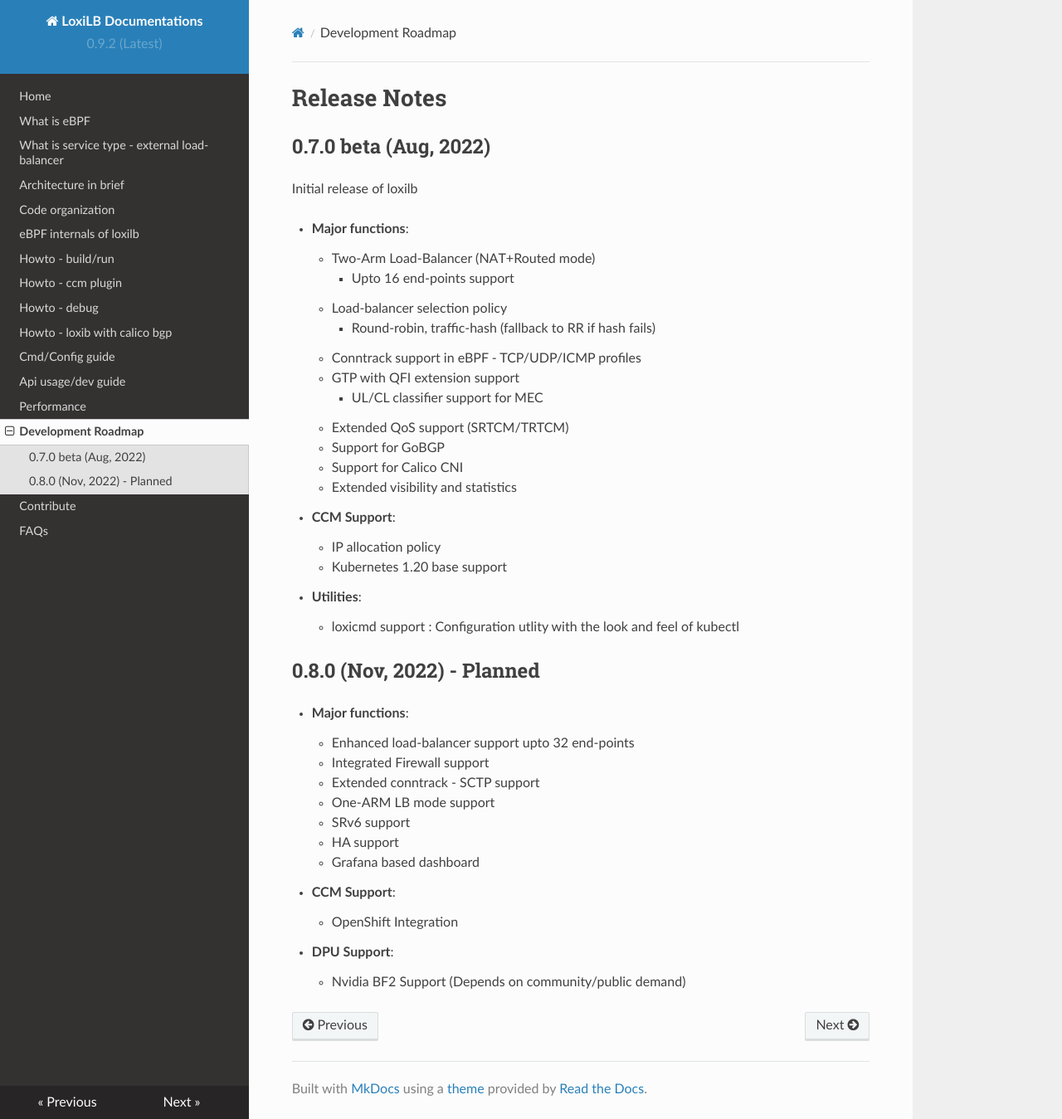
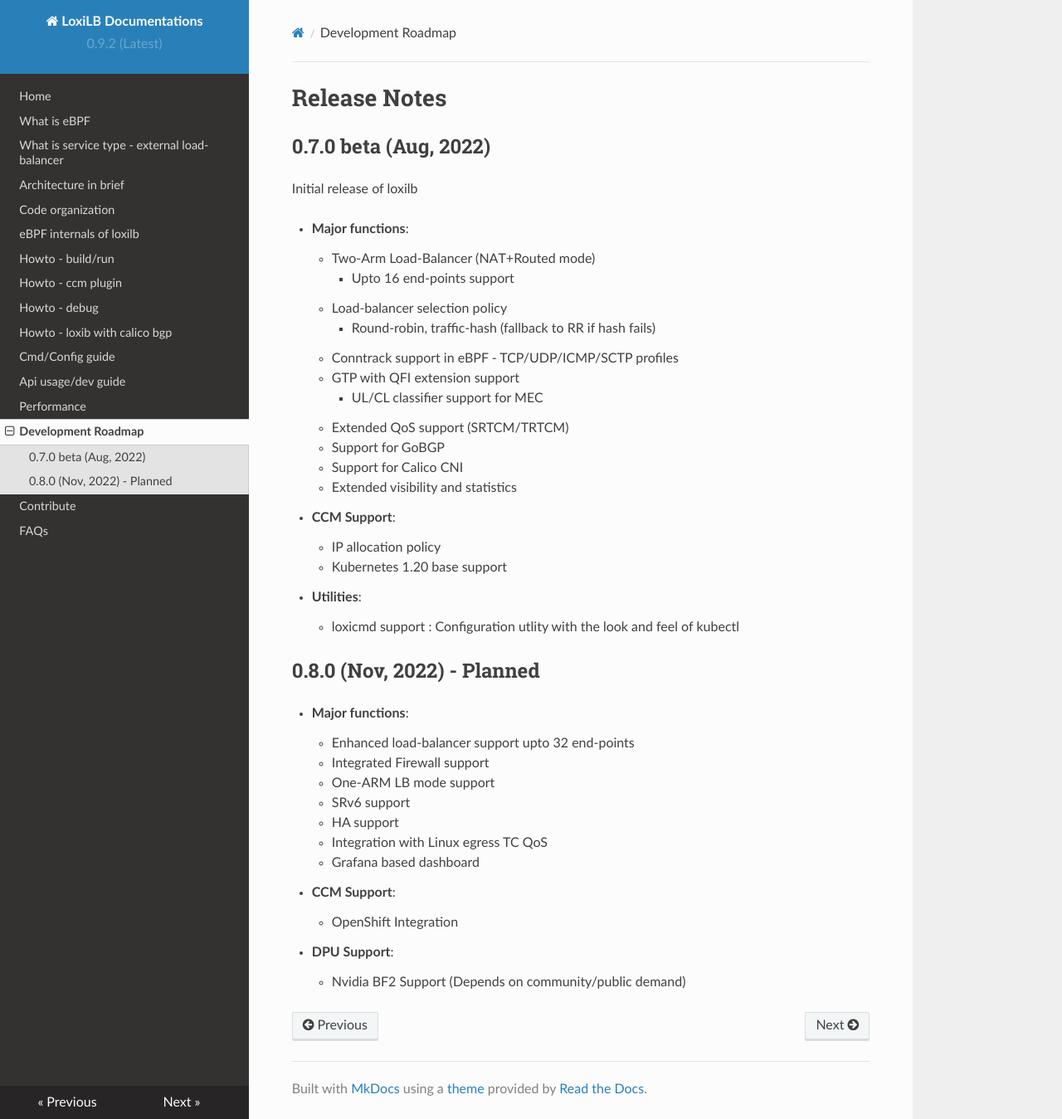
Before and after one commit to loxilb-io/loxilbdocs, an MkDocs documentation site: the page built from docs/roadmap.md, in a window 1280 px wide and 1349 px high. Shown: the whole window at 83% size. Built offline with MkDocs 1.6.1, drawn with Linux system fonts in a browser that asks for light colours; nearby versions of some CDN libraries.

Commit message:
Update roadmap.md

```diff
--- a/docs/roadmap.md
+++ b/docs/roadmap.md
@@ -29,10 +29,10 @@ Initial release of loxilb
 - **Major functions**:
     - Enhanced load-balancer support upto 32 end-points
     - Integrated Firewall support
-    - Extended conntrack - SCTP support
     - One-ARM LB mode support
     - SRv6 support
     - HA support
+    - Integration with Linux egress TC QoS
     - Grafana based dashboard
 
 - **CCM Support**:
```
Also changed, not shown: other parts of docs/roadmap.md (+1 -1 lines).
